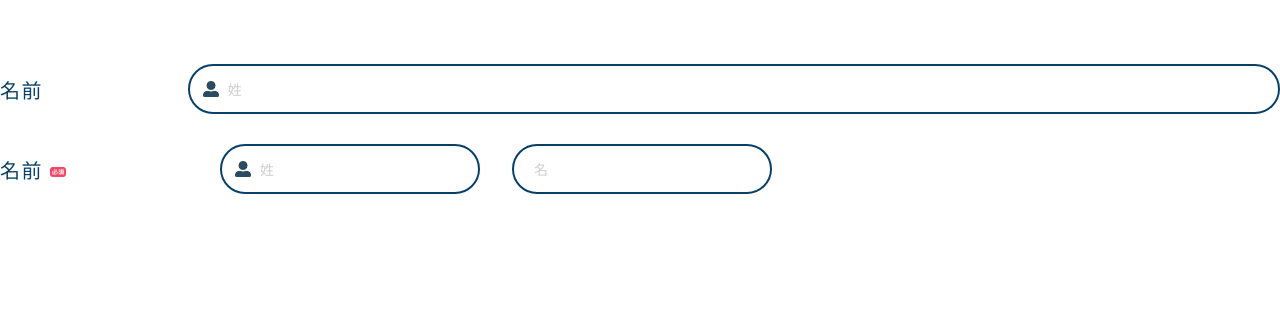
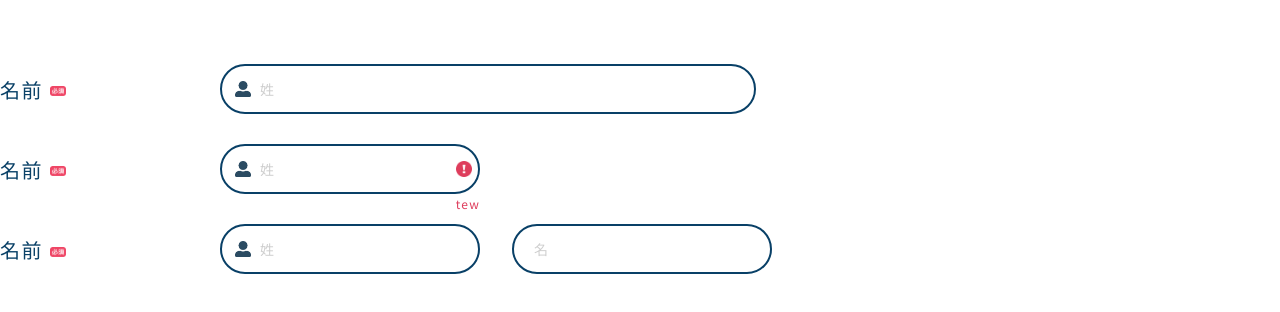
Before and after one commit to ninomiyadaisuke/families-management-app, a Next.js app: page /sample in a window 1280 px wide. Shown: the top 312 px of the page. Built offline with nearby package versions, Linux system fonts and the light colour scheme.

Commit message:
fix RoundedInput component

```diff
--- a/src/components/atoms/Input/RoundedInput.tsx
+++ b/src/components/atoms/Input/RoundedInput.tsx
@@ -8,6 +8,8 @@ import styles from 'styles/components/atoms/rounded_input.module.scss';
 type Props = {
   iconIncluded?: boolean;
   placeholder: string;
+  mandatory: boolean;
+  size?: 'full' | 'midule';
   path?: string;
   label?: string;
   type?: string;
@@ -21,6 +23,8 @@ const RoundedInput: VFC<Props> = (props) => {
   const {
     iconIncluded = false,
     placeholder = '',
+    mandatory = false,
+    size = '',
     path = '',
     label = '',
     type = '',
@@ -29,12 +33,27 @@ const RoundedInput: VFC<Props> = (props) => {
     errorMessage = '',
   } = props;
 
+  const className = (() => {
+    switch (size) {
+      case 'full':
+        return `${styles.input__container_full}`;
+      case 'midule':
+        return `${styles.input__container_midule}`;
+      default:
+        return `${styles.input__container}`;
+    }
+  })();
+
   const { field } = useController({ name, control });
-
   return (
     <div className={styles.input}>
       {label && <label htmlFor={name}>{label}</label>}
-      <div className={styles.input__container}>
+      {mandatory && (
+        <div className={styles.input__icon_mandatory}>
+          <IconArea path={'/mandatory_icon.png'} width={16} height={12} />
+        </div>
+      )}
+      <div className={className}>
         <>
           <input
             id={name}
--- a/src/components/molecules/Input/SideByInput.tsx
+++ b/src/components/molecules/Input/SideByInput.tsx
@@ -31,6 +31,7 @@ const SideByInput: VFC<Props> = (props) => {
           <RoundedInput
             iconIncluded={true}
             placeholder={'姓'}
+            mandatory={false}
             path={'/user_icon.png'}
             type={'text'}
             name={'first_name'}
@@ -43,6 +44,7 @@ const SideByInput: VFC<Props> = (props) => {
           <RoundedInput
             iconIncluded={false}
             placeholder={'名'}
+            mandatory={false}
             type={'text'}
             name={'last_name'}
             control={control}
--- a/src/pages/sample.tsx
+++ b/src/pages/sample.tsx
@@ -16,11 +16,26 @@ const Sample: NextPage = () => {
       <RoundedInput
         iconIncluded={true}
         placeholder={'姓'}
+        mandatory={true}
+        size={'full'}
         label={'名前'}
         path={'/user_icon.png'}
         type={'text'}
         name={'first_name'}
         control={control}
+      />
+      <div style={{ margin: '30px' }}></div>
+      <RoundedInput
+        iconIncluded={true}
+        placeholder={'姓'}
+        mandatory={true}
+        size={'midule'}
+        label={'名前'}
+        path={'/user_icon.png'}
+        type={'text'}
+        name={'first_name'}
+        control={control}
+        errorMessage={'tew'}
       />
       <div style={{ margin: '30px' }}></div>
       <SideByInput control={control} errors={errors} label={'名前'} />
--- a/src/styles/components/atoms/rounded_input.module.scss
+++ b/src/styles/components/atoms/rounded_input.module.scss
@@ -1,10 +1,12 @@
 @import '../../variables.scss';
 
 .input {
+  position: relative;
   label {
     font-size: 16px;
   }
   &__icon,
+  &__icon_mandatory,
   &__icon_error {
     position: absolute;
     top: 17px;
@@ -17,12 +19,29 @@
     &_none {
       text-indent: 18px !important;
     }
+    &_mandatory {
+      top: 5px;
+      left: 40px;
+    }
   }
   &__container {
     position: relative;
     width: 100%;
-    height: 100%;
+    p {
+      position: absolute;
+      right: 0;
+      font-size: 12px;
+      color: $error-primary;
+    }
+    &_full,
+    &_midule {
+      @extend .input__container;
+      width: 330px;
+    }
     input {
+      height: 50px;
+      border-radius: 30px;
+      text-indent: 36px;
       transition: all 0.3s ease-in-out;
       outline: none;
       width: 100%;
@@ -38,20 +57,13 @@
         box-shadow: 0 0 0px 1000px #ffffff inset;
       }
     }
-    input {
-      height: 50px;
-      border-radius: 30px;
-      text-indent: 36px;
-    }
-    p {
-      position: absolute;
-      right: 0;
-      font-size: 12px;
-      color: $error-primary;
-    }
   }
   @include mq('md') {
     display: flex;
+    &__icon_mandatory {
+      top: 17px;
+      left: 50px;
+    }
     label {
       display: flex;
       height: 50px;
@@ -59,5 +71,13 @@
       font-size: 20px;
       width: 220px;
     }
+    &__container {
+      &_full {
+        width: 536px;
+      }
+      &_midule {
+        width: 260px;
+      }
+    }
   }
 }
```
